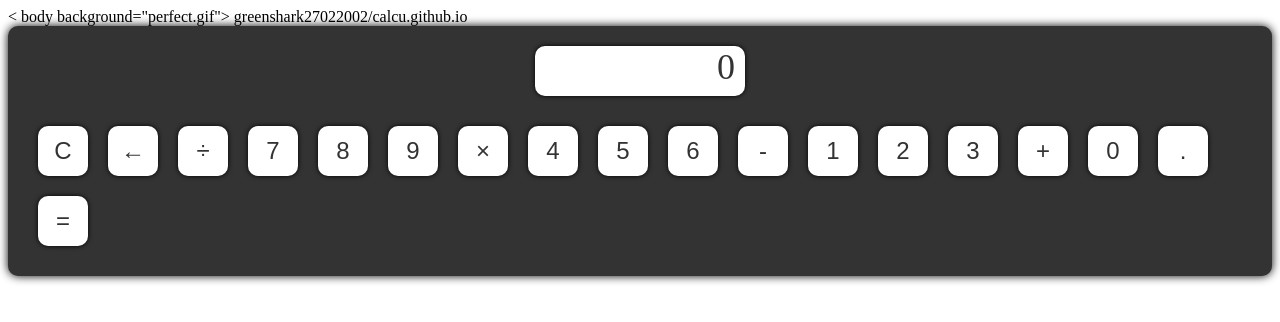
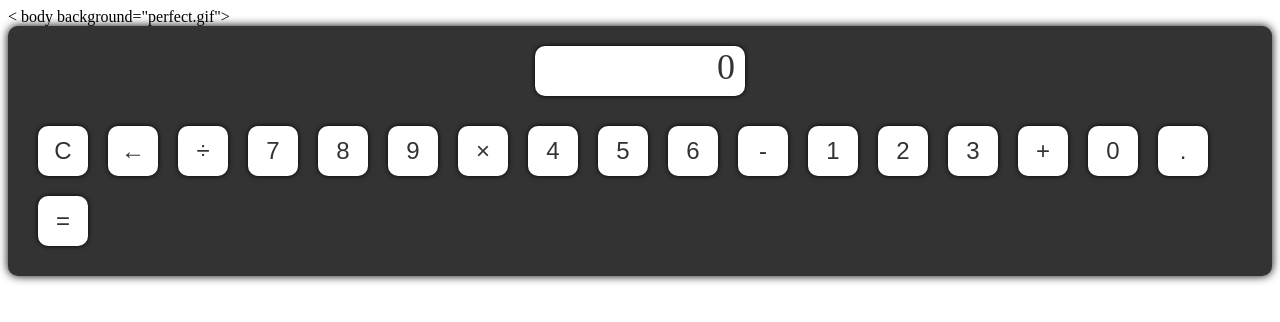
Before and after one commit to its-me-mainak-27/Calculator, a plain HTML site: page index.html in a window 1280 px wide. Drawn offline with Linux system fonts and the light colour scheme.

Commit message:
Update index.html

```diff
--- a/index.html
+++ b/index.html
@@ -5,7 +5,6 @@
   </head>
   <body>
    < body background="perfect.gif">
-     greenshark27022002/calcu.github.io
     <div class="calculator">
       <div class="display">0</div>
       <div class="buttons">
```
